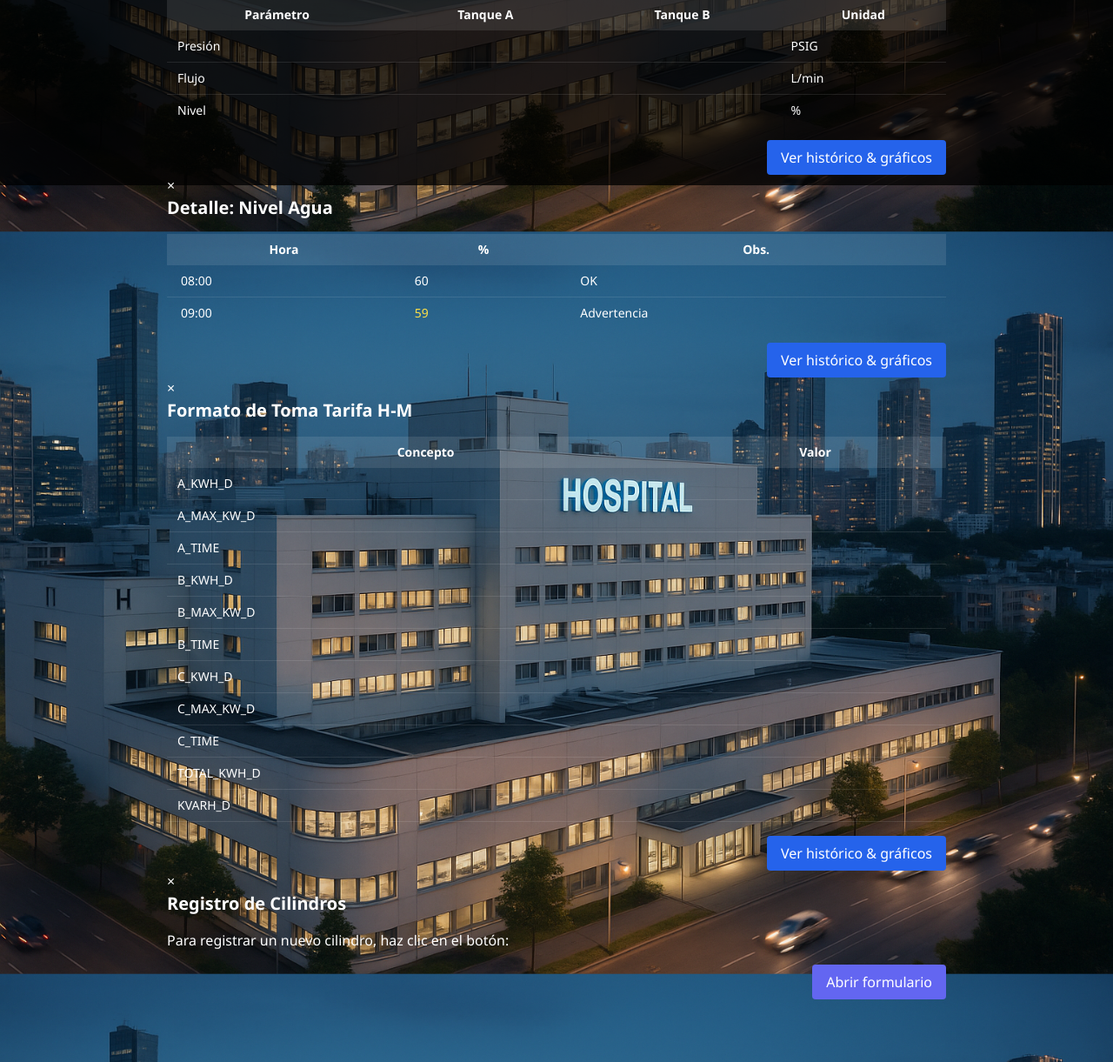
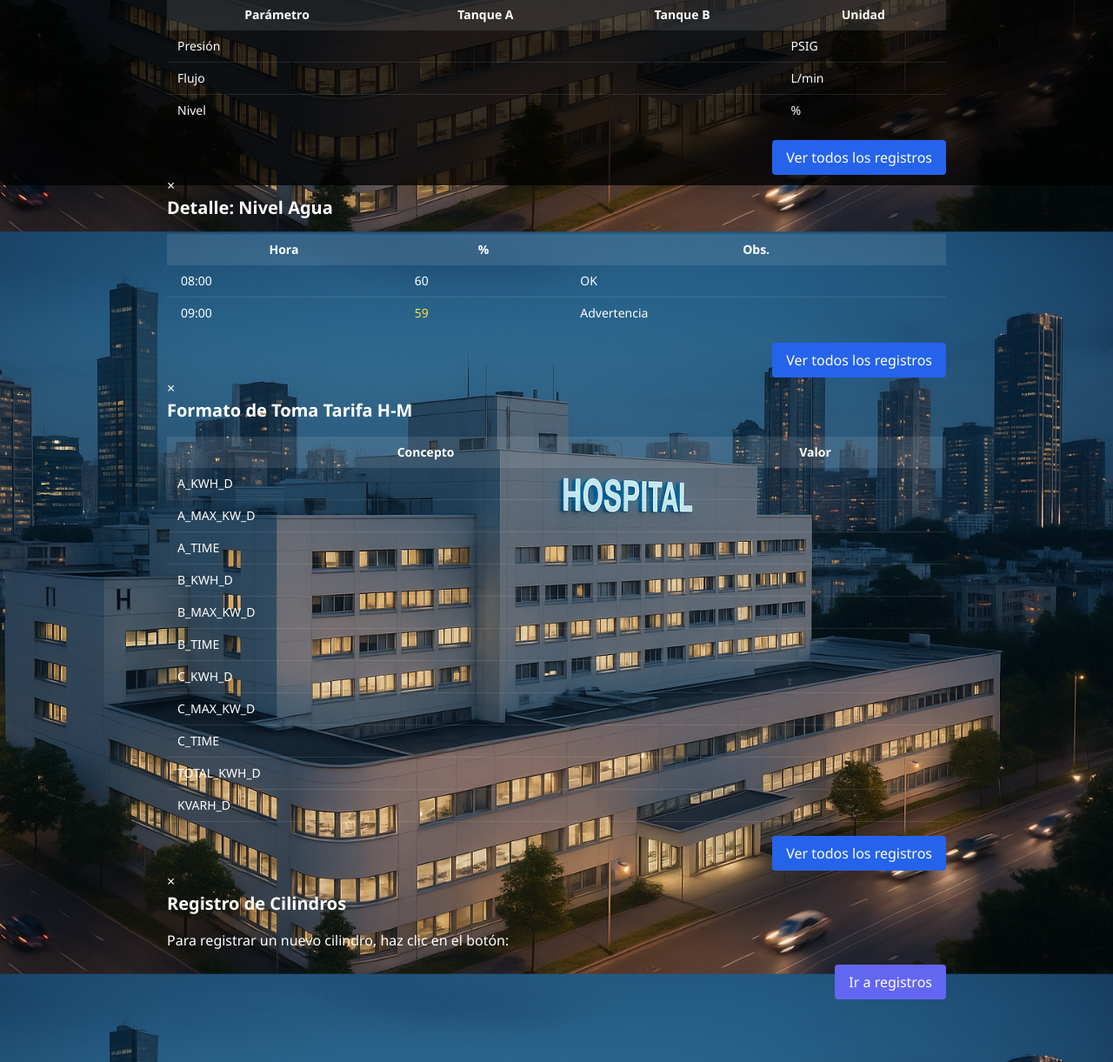
Before and after one commit to HAVOCKLABS/test_hospital, a Flask app: page / in a window 1280 px wide. Shown: the part 587-1808 px from the top of the page at 87% size. Run offline with Flask 3, Linux system fonts and the light colour scheme; a user stored in the database is signed in; data comes from the database, SQL or seed files in the repository; some libraries are stand-ins or nearby versions.

Commit message:
Update dashboard_modals.html

```diff
--- a/templates/dashboard_modals.html
+++ b/templates/dashboard_modals.html
@@ -1,3 +1,5 @@
+<!-- templates/dashboard_modals.html -->
+
 <!-- Modal Oxígeno -->
 <div id="modal-oxigeno" class="sigr-modal">
   <div class="sigr-modal-content">
@@ -34,8 +36,8 @@
       </tbody>
     </table>
     <div class="text-right">
-      <a href="{{ url_for('historico.oxigeno') }}" class="inline-block px-4 py-2 bg-blue-600 hover:bg-blue-700 text-white rounded">
-        Ver histórico & gráficos
+      <a href="{{ url_for('registros.index') }}" class="inline-block px-4 py-2 bg-blue-600 hover:bg-blue-700 text-white rounded">
+        Ver todos los registros
       </a>
     </div>
   </div>
@@ -68,8 +70,8 @@
       </tbody>
     </table>
     <div class="text-right">
-      <a href="{{ url_for('historico.agua') }}" class="inline-block px-4 py-2 bg-blue-600 hover:bg-blue-700 text-white rounded">
-        Ver histórico & gráficos
+      <a href="{{ url_for('registros.index') }}" class="inline-block px-4 py-2 bg-blue-600 hover:bg-blue-700 text-white rounded">
+        Ver todos los registros
       </a>
     </div>
   </div>
@@ -97,8 +99,8 @@
       </tbody>
     </table>
     <div class="text-right">
-      <a href="{{ url_for('historico.consumo') }}" class="inline-block px-4 py-2 bg-blue-600 hover:bg-blue-700 text-white rounded">
-        Ver histórico & gráficos
+      <a href="{{ url_for('registros.index') }}" class="inline-block px-4 py-2 bg-blue-600 hover:bg-blue-700 text-white rounded">
+        Ver todos los registros
       </a>
     </div>
   </div>
@@ -111,8 +113,8 @@
     <h3 class="text-xl font-bold mb-4">Registro de Cilindros</h3>
     <p class="mb-4">Para registrar un nuevo cilindro, haz clic en el botón:</p>
     <div class="text-right">
-      <a href="{{ url_for('cilindros.formulario') }}" class="inline-block px-4 py-2 bg-indigo-500 hover:bg-indigo-600 text-white rounded">
-        Abrir formulario
+      <a href="{{ url_for('registros.index') }}" class="inline-block px-4 py-2 bg-indigo-500 hover:bg-indigo-600 text-white rounded">
+        Ir a registros
       </a>
     </div>
   </div>
```
